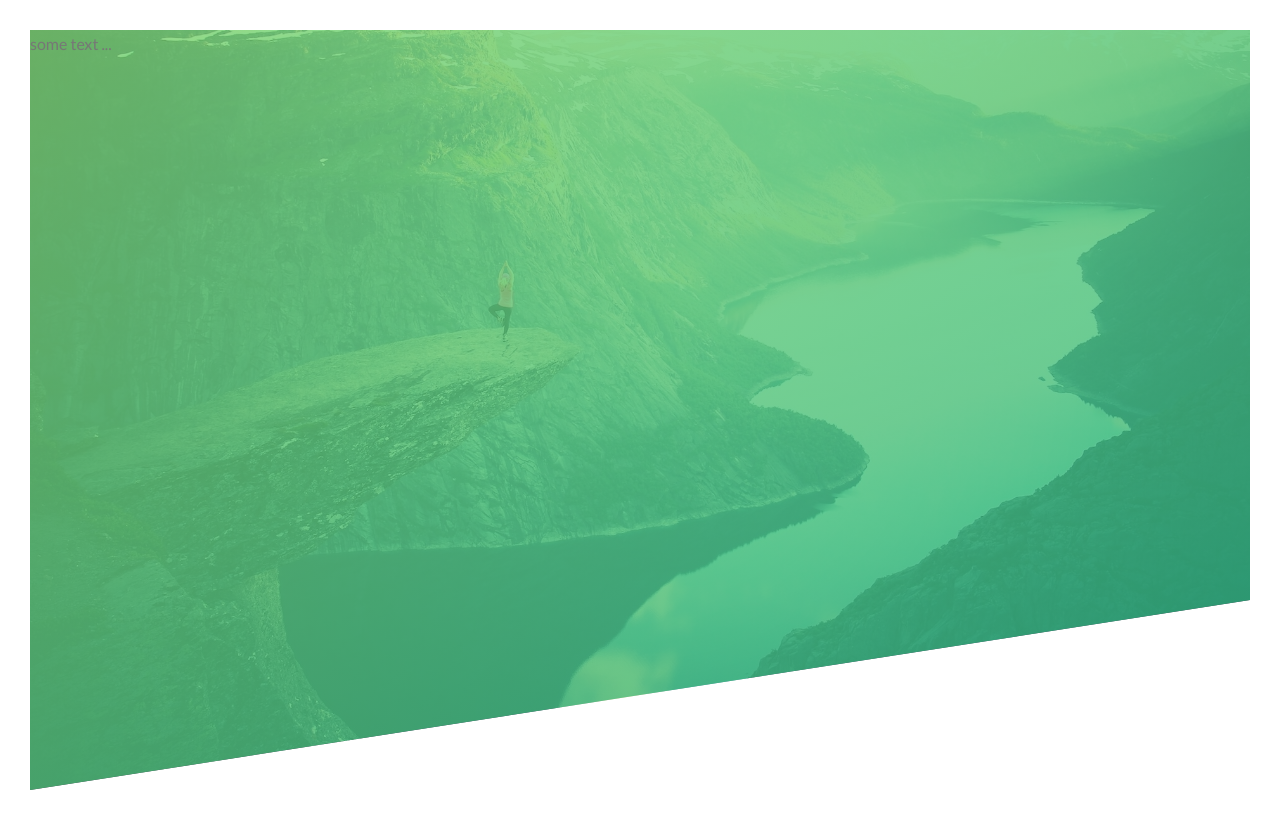
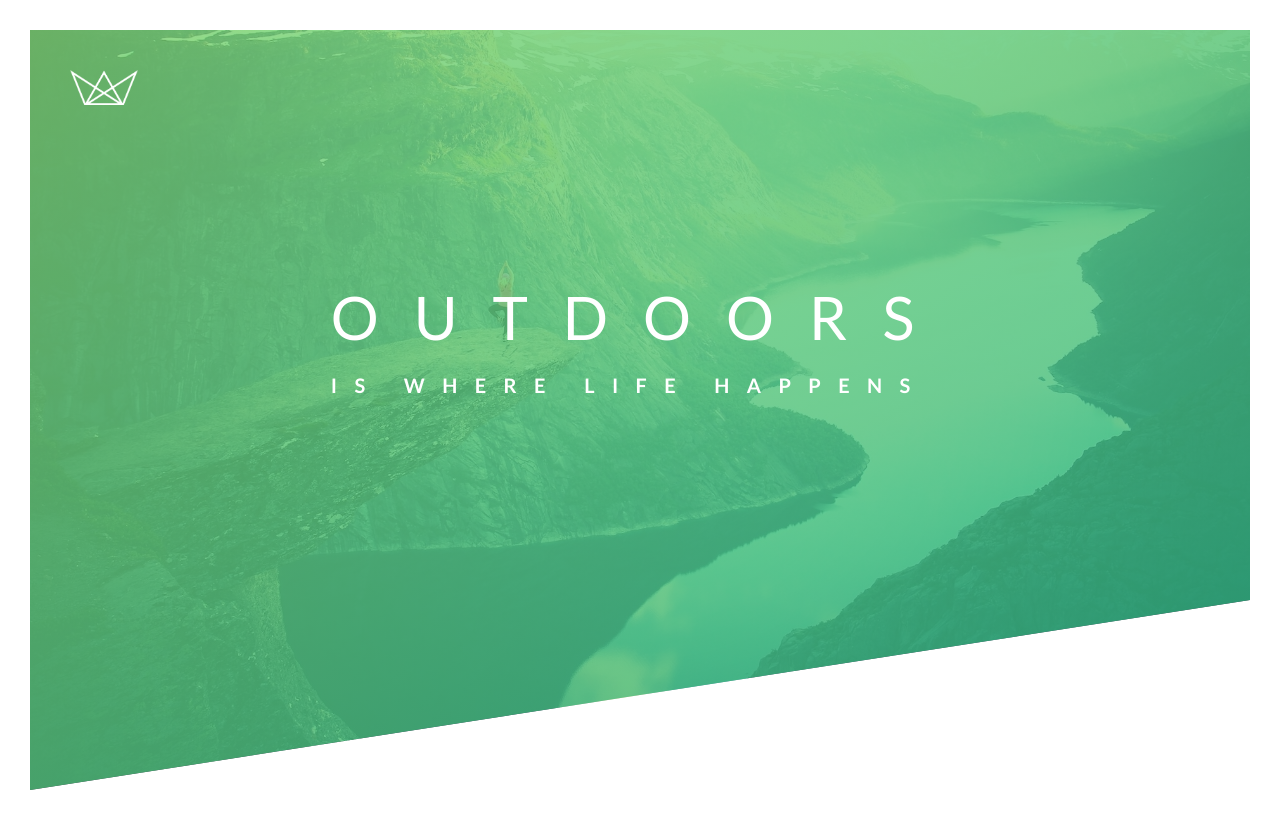
Before and after one commit to Mika-dev13/natours_project, a plain HTML site: page index.html in a window 1280 px wide. Drawn offline with Linux system fonts and the light colour scheme.

Commit message:
Add text Hero and animation moveInLeft and moveInRight

```diff
--- a/css/style.css
+++ b/css/style.css
@@ -21,6 +21,7 @@ body {
 }
 
 .header {
+  position: relative;
   height: 95vh;
   background-image: linear-gradient(
       to right bottom,
@@ -32,3 +33,78 @@ body {
   background-position: top;
   clip-path: polygon(0 0, 100% 0, 100% 75%, 0 100%);
 }
+
+.logo-box {
+  position: absolute;
+  top: 40px;
+  left: 40px;
+}
+
+.logo {
+  height: 35px;
+}
+
+.text-box {
+  position: absolute;
+  top: 40%;
+  left: 50%;
+  transform: translate(-50%, -50%);
+}
+
+.heading-primary {
+  color: #fff;
+  text-transform: uppercase;
+  /* hack pour supprimer le petit saut de l'animation */
+  backface-visibility: hidden;
+}
+
+.heading-primary-main {
+  display: block;
+  font-size: 60px;
+  font-weight: 400;
+  letter-spacing: 35px;
+  animation-name: moveInLeft;
+  animation-duration: 1s;
+  animation-timing-function: ease-out;
+  /* animation-delay: 1s;
+  animation-iteration-count: 3; */
+}
+
+.heading-primary-sub {
+  display: block;
+  font-size: 20px;
+  font-weight: 700;
+  letter-spacing: 17.4px;
+  animation: moveInRight 1s ease-out;
+}
+
+@keyframes moveInLeft {
+  0% {
+    opacity: 0;
+    transform: translateX(-100px);
+  }
+
+  80% {
+    transform: translatex(10px);
+  }
+
+  100% {
+    opacity: 1;
+    transform: translate(0);
+  }
+}
+@keyframes moveInRight {
+  0% {
+    opacity: 0;
+    transform: translateX(100px);
+  }
+
+  80% {
+    transform: translatex(-10px);
+  }
+
+  100% {
+    opacity: 1;
+    transform: translate(0);
+  }
+}
--- a/index.html
+++ b/index.html
@@ -13,6 +13,16 @@
     <title>Natours | Exciting tours for adventures people</title>
   </head>
   <body>
-    <header class="header">some text ...</header>
+    <header class="header">
+      <div class="logo-box">
+        <img src="./img/logo-white.png" alt="Logo" class="logo" />
+      </div>
+      <div class="text-box">
+        <h1 class="heading-primary">
+          <span class="heading-primary-main">Outdoors</span>
+          <span class="heading-primary-sub">is where life happens</span>
+        </h1>
+      </div>
+    </header>
   </body>
 </html>
```
